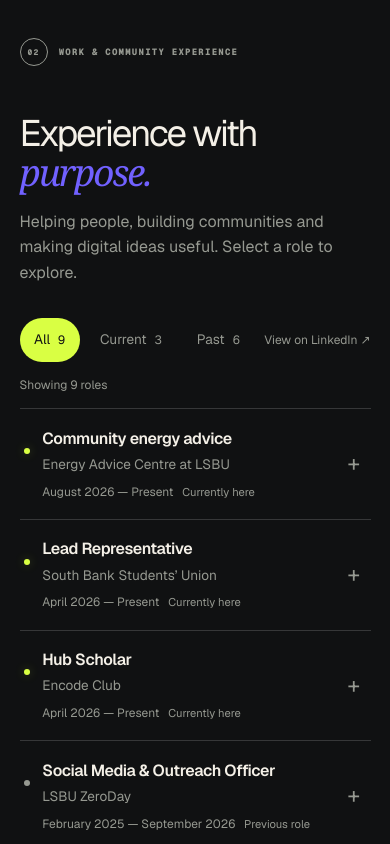
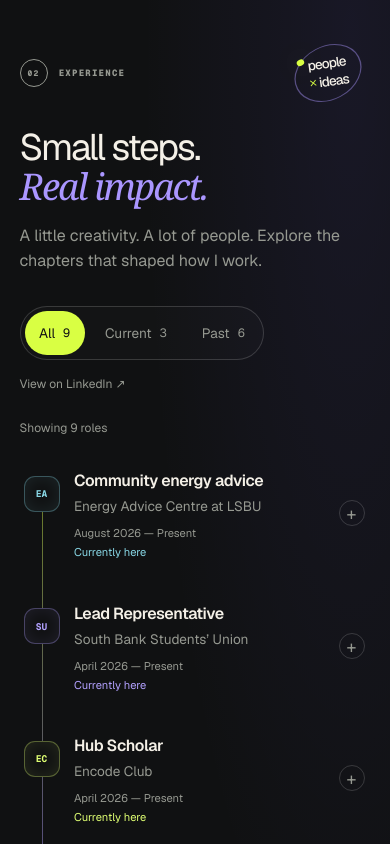
Before and after one commit to RamimRahman/rumi-portfolio-, a Next.js app: page / in a window 390 px wide. Shown: the part 2660-3504 px from the top of the page. Built offline with nearby package versions, Linux system fonts and the light colour scheme.

Commit message:
Polish experience section with interactive timeline

```diff
--- a/app/globals.css
+++ b/app/globals.css
@@ -484,3 +484,58 @@ button { font: inherit; }
   .experience-toolbar { gap: .2rem; }
   .experience-toolbar > a { font-size: .75rem; }
 }
+
+/* A connected, colourful career trail with quiet interactive motion. */
+.now { position: relative; isolation: isolate; background: radial-gradient(ellipse at 90% 4%, #7560ff16, transparent 42%), var(--ink); }
+.experience-orbit { position: relative; width: 140px; height: 140px; margin: 1.5rem 0 0 2rem; display: grid; place-items: center; }
+.experience-orbit i { position: absolute; inset: 8px; border: 1px solid #aa96ff70; border-radius: 50%; transform: rotate(-28deg) scaleX(1.3); }
+.experience-orbit i::after { content: ""; position: absolute; top: 10px; left: 15px; width: 10px; height: 10px; border-radius: 50%; background: var(--lime); box-shadow: 0 0 22px #dfff7355; }
+.experience-orbit b { font-size: 1.4rem; font-weight: 500; text-align: center; line-height: 1.1; letter-spacing: -.06em; transform: rotate(-8deg); }
+.experience-orbit b em { color: var(--lime); font: italic 1.5rem Georgia, serif; }
+.experience-orbit > span { position: absolute; bottom: -12px; font: 600 .5rem var(--font-geist-mono), monospace; letter-spacing: .18em; color: var(--muted-dark); }
+.now .section-heading h2 em { color: #aa96ff; }
+.experience-filters { border: 1px solid var(--line-dark); padding: .25rem; border-radius: 100px; background: #ffffff04; }
+.now .role-grid { border-top: 0; position: relative; }
+.now .role-grid::before { content: ""; position: absolute; left: 29px; top: 40px; bottom: 40px; width: 1px; background: linear-gradient(var(--lime), #aa96ff, #88d7e5, transparent); opacity: .45; z-index: -1; }
+.experience-row { --role-accent: #dfff73; position: relative; border-bottom: 0; margin-bottom: .6rem; border-radius: 12px; transition: background .25s ease, box-shadow .25s ease; }
+.experience-row[data-accent="violet"] { --role-accent: #b3a1ff; }
+.experience-row[data-accent="cyan"] { --role-accent: #88d7e5; }
+.experience-row[data-accent="coral"] { --role-accent: #ffa08a; }
+.experience-row summary { grid-template-columns: 52px minmax(0, 1fr) auto 36px; padding: 1.05rem .5rem; gap: 1.2rem; }
+.experience-marker, .experience-marker[data-current="true"] { width: 44px; height: 44px; border: 1px solid color-mix(in srgb, var(--role-accent) 35%, transparent); border-radius: 14px; display: grid; place-items: center; color: var(--role-accent); background: var(--ink); box-shadow: inset 0 0 18px color-mix(in srgb, var(--role-accent) 10%, transparent); font: 650 .7rem var(--font-geist-mono), monospace; transition: transform .25s ease, box-shadow .25s ease; }
+.experience-identity { border-bottom: 1px solid var(--line-dark); padding-bottom: .8rem; padding-top: .4rem; }
+.experience-title { transition: color .2s ease; }
+.experience-status { color: var(--role-accent); }
+.experience-expand { width: 32px; height: 32px; border: 1px solid var(--line-dark); border-radius: 50%; display: grid; place-items: center; font-size: 1.1rem; }
+.experience-row[open] { background: linear-gradient(115deg, color-mix(in srgb, var(--role-accent) 7%, transparent), transparent 75%); box-shadow: inset 0 0 0 1px color-mix(in srgb, var(--role-accent) 17%, transparent); }
+.experience-row[open] .experience-title, .experience-row summary:hover .experience-title { color: var(--role-accent); }
+.experience-row[open] .experience-expand { color: var(--role-accent); border-color: var(--role-accent); }
+.experience-description { padding: .2rem 3rem 1rem 5rem; }
+.experience-description a { color: var(--role-accent); }
+.experience-tags { display: flex; flex-wrap: wrap; gap: .4rem; margin-top: 1rem; }
+.experience-tags span { border-radius: 100px; border: 1px solid color-mix(in srgb, var(--role-accent) 20%, transparent); color: var(--role-accent); padding: .3rem .65rem; font-size: .7rem; line-height: 1.4; }
+@media (hover: hover) {
+  .experience-row:hover { background-color: #ffffff04; }
+  .experience-row:hover .experience-marker { transform: rotate(-7deg) scale(1.06); box-shadow: 0 0 22px color-mix(in srgb, var(--role-accent) 14%, transparent); }
+}
+@media (prefers-reduced-motion: no-preference) {
+  .experience-row[open] .experience-description { animation: experience-reveal .25s ease-out; }
+  @keyframes experience-reveal { from { opacity: 0; transform: translateY(-6px); } to { opacity: 1; transform: translateY(0); } }
+}
+@media (max-width: 640px) {
+  .experience-intro { display: flex; align-items: center; justify-content: space-between; }
+  .experience-orbit { width: 70px; height: 70px; margin: 0 .5rem 0 0; }
+  .experience-orbit b { font-size: .85rem; }
+  .experience-orbit b em { font-size: .9rem; }
+  .experience-orbit > span { display: none; }
+  .experience-orbit i::after { width: 6px; height: 6px; top: 1px; left: 8px; }
+  .now .section-heading { gap: 1.25rem; }
+  .experience-row summary { grid-template-columns: 40px minmax(0, 1fr) 28px; gap: .2rem .65rem; padding: .85rem .25rem; }
+  .experience-marker, .experience-marker[data-current="true"] { width: 36px; height: 36px; border-radius: 11px; font-size: .6rem; }
+  .now .role-grid::before { left: 22px; }
+  .experience-identity { border: 0; padding: .3rem 0; }
+  .experience-expand { width: 26px; height: 26px; }
+  .experience-date { font-size: .7rem; }
+  .experience-status { display: block; margin: .15rem 0 0; }
+  .experience-description { padding: .65rem 1rem 1rem 3.4rem; }
+}
--- a/app/page.tsx
+++ b/app/page.tsx
@@ -201,8 +201,8 @@ export default function Home() {
 
         <section className="now" id="now">
           <div className="section-heading">
-            <div className="section-tag light"><span>02</span> WORK & COMMUNITY EXPERIENCE</div>
-            <div><h2>Experience with <em>purpose.</em></h2><p>Helping people, building communities and making digital ideas useful. Select a role to explore.</p></div>
+            <div className="experience-intro"><div className="section-tag light"><span>02</span> EXPERIENCE</div><div className="experience-orbit" aria-hidden="true"><i /><b>people<br /><em>×</em> ideas</b><span>ALWAYS BUILDING</span></div></div>
+            <div><h2>Small steps.<br /><em>Real impact.</em></h2><p>A little creativity. A lot of people. Explore the chapters that shaped how I work.</p></div>
           </div>
           <div className="experience-toolbar">
             <div className="experience-filters" role="group" aria-label="Filter experience">
@@ -217,9 +217,11 @@ export default function Home() {
           <p className="experience-count" role="status">Showing {visibleExperiences.length} {experienceFilter === "All" ? "roles" : `${experienceFilter.toLowerCase()} roles`}</p>
           <div className="role-grid" id="experience-grid">
             {visibleExperiences.map((item) => (
-              <details className="experience-row" key={item.slug}>
+              <details className="experience-row" data-accent={item.accent} key={item.slug}>
                 <summary>
-                  <span className="experience-marker" data-current={item.status === "Current"} aria-hidden="true" />
+                  <span className="experience-marker" data-current={item.status === "Current"} aria-hidden="true">
+                    {({ "lsbu-energy-advice-centre": "EA", "lead-representative": "SU", "encode-hub-scholar": "EC", zeroday: "ZD", "csi-ambassador": "CSI", meamo: "M", "school-ambassador": "SG", "science-club-president": "SC", "school-volunteering": "IT" } as Record<string, string>)[item.slug]}
+                  </span>
                   <span className="experience-identity">
                     <span className="experience-title">{experienceLabels[item.slug] || item.role}</span>
                     <span className="experience-organisation">{item.organisation}</span>
@@ -230,6 +232,7 @@ export default function Home() {
                 <div className="experience-description">
                   <p>{item.simple}</p>
                   <span className="experience-context">{item.kind} · {item.location}</span>
+                  <div className="experience-tags" aria-label="Skills">{item.skills.slice(0, 3).map((skill) => <span key={skill}>{skill}</span>)}</div>
                   <a href={`/details/${item.slug}`}>Explore this role <span aria-hidden="true">→</span><span className="experience-sr-only">: {item.role}</span></a>
                 </div>
               </details>
```
